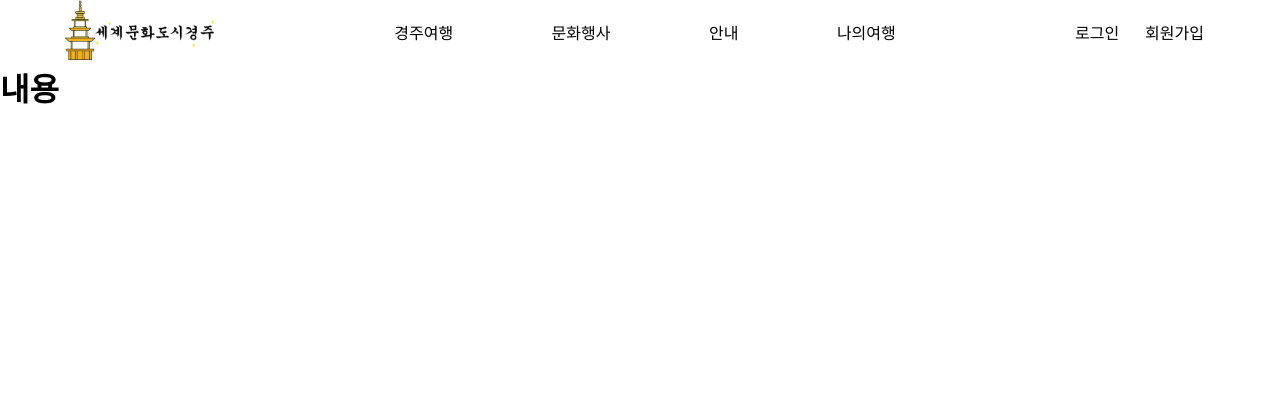
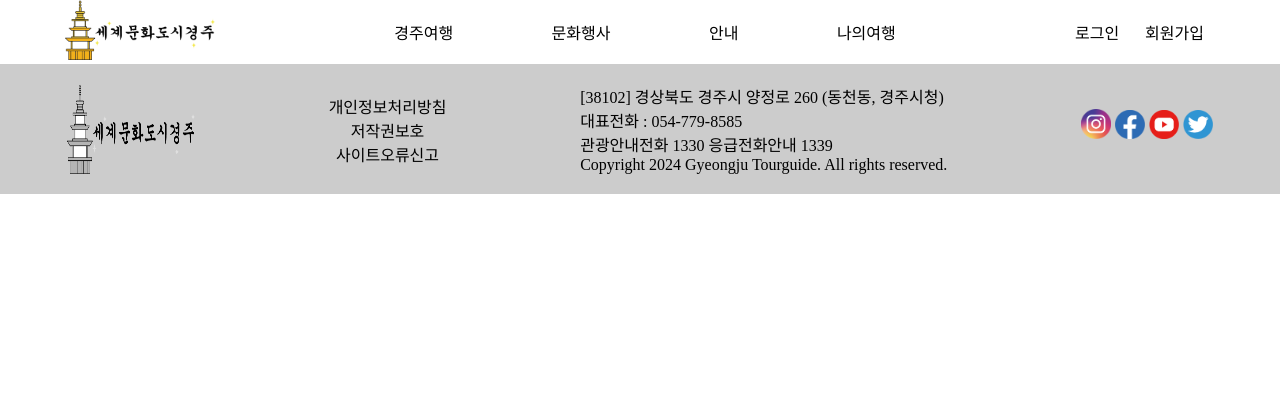
Before and after one commit to ParkMini/2024-Nationwide-Skills-Competition, a PHP site: page / in a window 1280 px wide. Shown: the top 420 px of the page. After the commit the page ends 194 px from the top, so only its background shows below. Run offline with PHP 8.4, Linux system fonts and the light colour scheme.

Commit message:
footer 완성

```diff
--- a/index.html
+++ b/index.html
@@ -61,8 +61,25 @@
       </ul>
     </header>
 
-    <div style="height: 10000px">
-      <h1>내용</h1>
-    </div>
+    <footer>
+      <img src="./assets/logo.png" alt="로고" title="로고" style="filter: grayscale(1);" width="128px">
+      <div id="footerMenu">
+        <p><a href="#">개인정보처리방침</a></p>
+        <p><a href="#">저작권보호</a></p>
+        <p><a href="#">사이트오류신고</a></p>
+      </div>
+      <p>
+        [38102] 경상북도 경주시 양정로 260 (동천동, 경주시청)<br>
+        대표전화 : 054-779-8585<br />
+        관광안내전화 1330 응급전화안내 1339<br />
+        Copyright 2024 Gyeongju Tourguide. All rights reserved.
+      </p>
+      <div id="socialMedia">
+        <img src="./A-Module-제공파일/제공파일/footer/SNS_01.png" alt="소셜 미디어" title="소셜 미디어" width="30px">
+        <img src="./A-Module-제공파일/제공파일/footer/SNS_02.png" alt="소셜 미디어" title="소셜 미디어" width="30px">
+        <img src="./A-Module-제공파일/제공파일/footer/SNS_03.png" alt="소셜 미디어" title="소셜 미디어" width="30px">
+        <img src="./A-Module-제공파일/제공파일/footer/SNS_04.png" alt="소셜 미디어" title="소셜 미디어" width="30px">
+      </div>
+    </footer>
   </body>
 </html>
--- a/style.css
+++ b/style.css
@@ -87,3 +87,19 @@ a {
   text-decoration: none;
   color: black;
 }
+
+footer {
+  display: flex;
+  justify-content: space-around;
+  padding: 20px 0;
+  background-color: #ccc;
+}
+
+footer #socialMedia {
+  margin-top: 25px;
+}
+
+footer #footerMenu {
+  margin-top: 10px;
+  text-align: center;
+}
```
